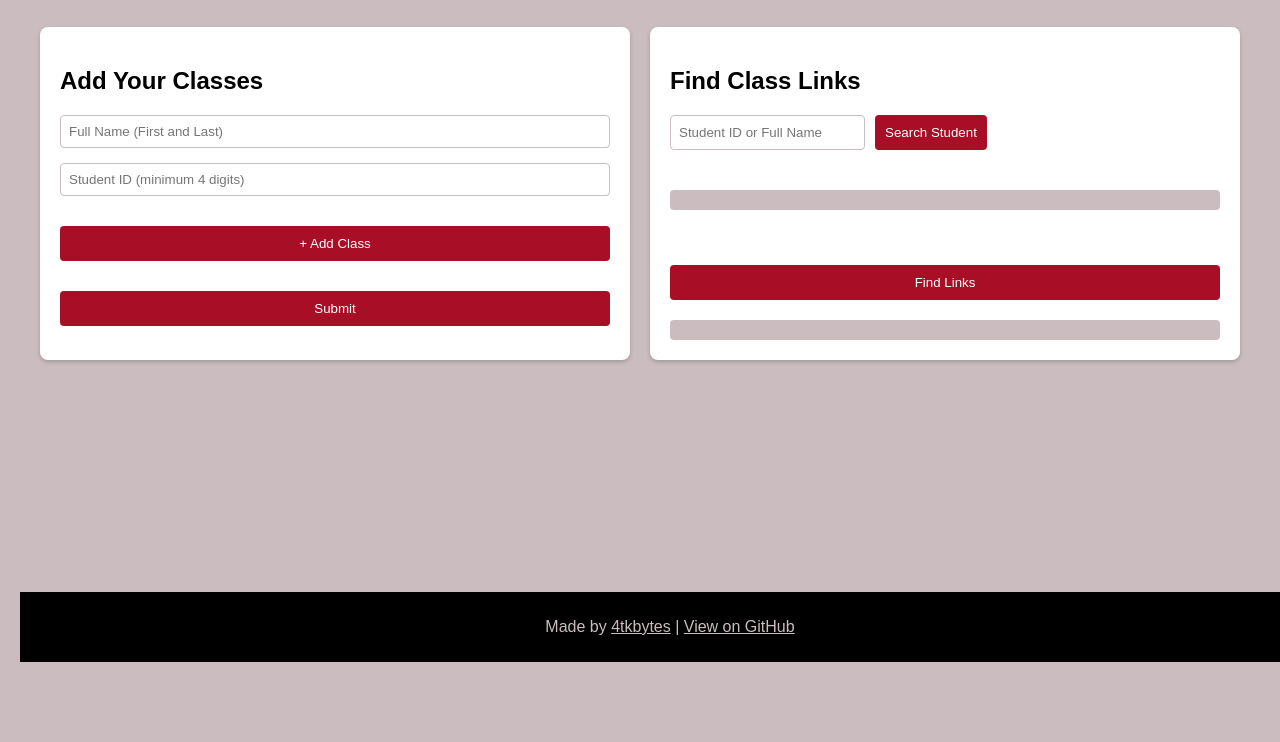
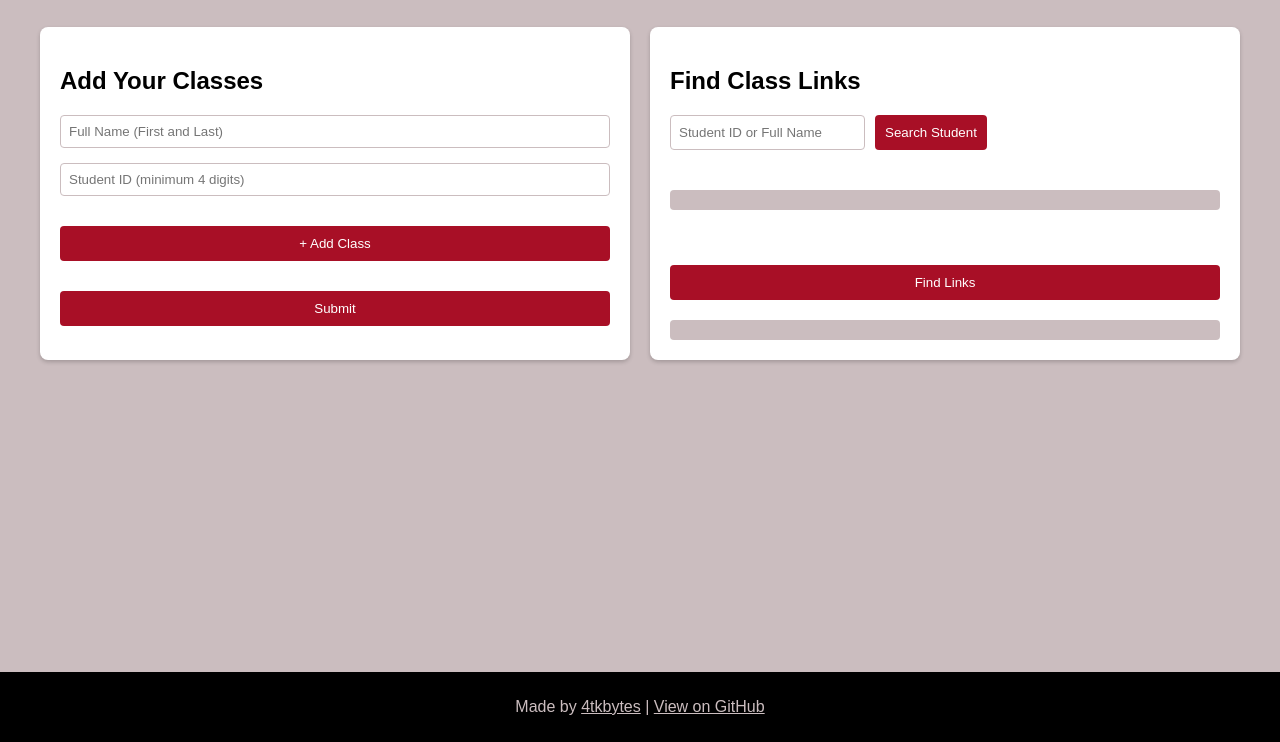
Before and after one commit to 4tkbytes/doIShareAClassWithAnyonePY, a plain HTML site: page templates/index.html in a window 1280 px wide. Shown: the part 138-880 px from the top of the page. Before the commit the page ends 800 px from the top, so only its background shows below. Drawn offline with Linux system fonts and the light colour scheme.

Commit message:
make footer not annoying

```diff
--- a/static/style.css
+++ b/static/style.css
@@ -2,7 +2,10 @@ body {
     font-family: Arial, sans-serif;
     margin: 0;
     padding: 20px;
+    padding-bottom: 60px; /* Add padding to prevent content from going under footer */
     background-color: #cbbdbf;
+    min-height: 100vh;
+    position: relative;
 }
 
 .container {
@@ -106,9 +109,16 @@ button:hover {
     border-radius: 4px;
 }
 
+/* Update footer styles */
 footer {
-    background-color: #000000 !important;
+    background-color: #000000;
     color: #cbbdbf;
+    position: absolute;
+    bottom: 0;
+    width: 100%;
+    text-align: center;
+    padding: 10px 0;
+    left: 0;
 }
 
 footer a {
--- a/templates/index.html
+++ b/templates/index.html
@@ -51,7 +51,7 @@
             </div>
         </div>
     </div>
-    <footer style="position: fixed; bottom: 0; width: 100%; text-align: center; padding: 10px; background-color: #f8f9fa;">
+    <footer>
         <p>Made by <a href="https://github.com/4tkbytes" target="_blank">4tkbytes</a> |
         <a href="https://github.com/4tkbytes/doIShareAClassWithAnyonePY" target="_blank">View on GitHub</a></p>
     </footer>
```
